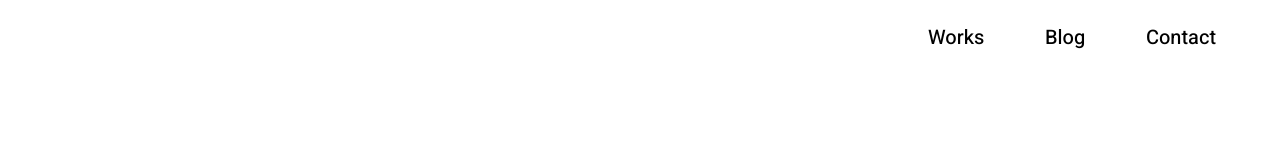
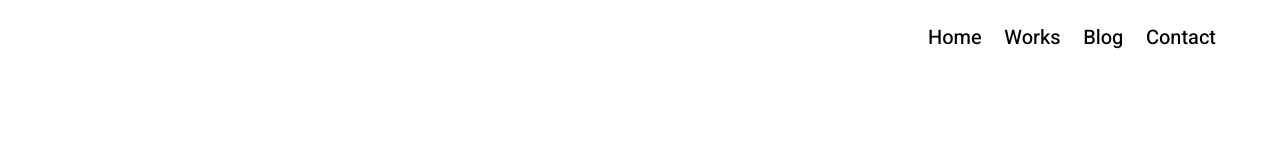
Before and after one commit to Aayman-star/figma-practice, a Next.js app: page /Blog in a window 1280 px wide. Shown: the top 147 px of the page. Built offline with nearby package versions, Linux system fonts and the light colour scheme.

Commit message:
added menu for mobile screen

```diff
--- a/src/components/Blog/BlogDisplay.tsx
+++ b/src/components/Blog/BlogDisplay.tsx
@@ -15,7 +15,7 @@ const BlogDisplay = () => {
     <div className="w-full">
       {BlogContent.map((blog) => (
         <div key={blog.id}>
-          <div className={`${heebo.className}  p-4 md:px-28 md:py-10`}>
+          <div className={`${heebo.className}  p-5 md:px-28 md:py-10`}>
             <h3 className="text-[#21243D] font-medium text-[1.6270rem] md:text-3xl md:mb-4">
               {blog.title}
             </h3>
--- a/src/components/Header.tsx
+++ b/src/components/Header.tsx
@@ -1,29 +1,47 @@
+"use client";
+import Link from "next/link";
+import { useState } from "react";
 import { heebo } from "@/utils/fonts";
-import Link from "next/link";
+
 const Header = () => {
-  const navLinks = ["Works", "Blog", "Contact"];
+  const [isOpen, setIsOpen] = useState(false);
+  const navLinks = ["Home", "Works", "Blog", "Contact"];
+  console.log(isOpen);
   return (
-    <header className="fixed w-full h-50  p-4 md:p-6 bg-white">
-      <button className="md:hidden">
+    <header className="fixed w-full h-50  p-4 md:p-6 bg-white md:bg-transparent md:backdrop-blur">
+      <button onClick={() => setIsOpen(!isOpen)} className={`md:hidden`}>
         <svg
           xmlns="http://www.w3.org/2000/svg"
           viewBox="0 0 24 24"
           fill="currentColor"
-          className="w-8 h-18 absolute right-4 bottom-2 text-black">
+          className={`w-8 h-18 absolute right-6 bottom-2 text-black ${
+            isOpen && "z-10"
+          }`}>
           <path
             fill-rule="evenodd"
             d="M3 6.75A.75.75 0 0 1 3.75 6h16.5a.75.75 0 0 1 0 1.5H3.75A.75.75 0 0 1 3 6.75ZM3 12a.75.75 0 0 1 .75-.75h16.5a.75.75 0 0 1 0 1.5H3.75A.75.75 0 0 1 3 12Zm0 5.25a.75.75 0 0 1 .75-.75h16.5a.75.75 0 0 1 0 1.5H3.75a.75.75 0 0 1-.75-.75Z"
             clip-rule="evenodd"
           />
         </svg>
+        {isOpen && (
+          <div className="fixed bg-white right-0 top-0 w-full h-[300px]">
+            <ul className="w-full h-[80%] mt-11 p-4 flex flex-col items-start space-y-10">
+              {navLinks.map((item, i) => (
+                <li key={item} className="ml-5">
+                  <Link href={item == "Home" ? "/" : item}> {item}</Link>
+                </li>
+              ))}
+            </ul>
+          </div>
+        )}
       </button>
-      <div className="hidden md:flex md:items-center md:max-w-6xl md:mx-auto  md:text-black">
+      <div className="hidden md:flex md:items-center  md:max-w-6xl md:mx-auto  md:text-black">
         <div className="w-3/4"></div>
         <div className={`${heebo.className} w-1/4`}>
           <ul className="flex justify-between w-full font-medium text-xl">
             {navLinks.map((link, i) => (
               <li key={i}>
-                <Link href={link}>{link}</Link>
+                <Link href={link == "Home" ? "/" : link}>{link}</Link>
               </li>
             ))}
           </ul>
--- a/src/components/MainFile.tsx
+++ b/src/components/MainFile.tsx
@@ -7,11 +7,9 @@ import Footer from "./Footer";
 const MainFile = () => {
   return (
     <div className="bg-white w-full">
-      {/* <Header /> */}
       <Hero />
       <Blog />
       <FeaturedWorks />
-      {/* <Footer /> */}
     </div>
   );
 };
```
